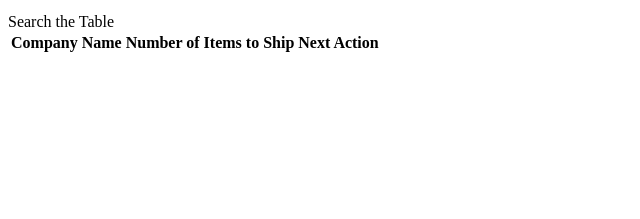
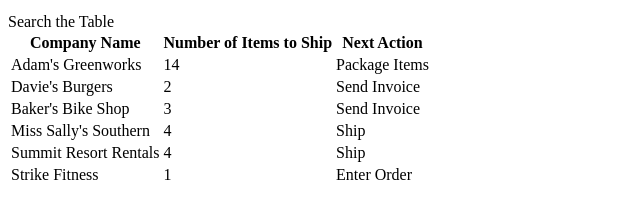
Before and after one commit to kendallawills/Codecademy-Ship-To-It, a plain HTML site: page index.html in a window 1280 px wide. Shown: the part 97-316 px from the top of the page, without its empty margins (0-640 px from the left). Drawn offline with Linux system fonts and the light colour scheme.

Commit message:
Add Table Body

```diff
--- a/index.html
+++ b/index.html
@@ -27,7 +27,36 @@
                 </tr>
             </thead>
             <tbody>
-
+                <tr>
+                    <td>Adam's Greenworks</td>
+                    <td>14</td>
+                    <td>Package Items</td>
+                </tr>
+                <tr>
+                    <td>Davie's Burgers</td>
+                    <td>2</td>
+                    <td>Send Invoice</td>
+                </tr>
+                <tr>
+                    <td>Baker's Bike Shop</td>
+                    <td>3</td>
+                    <td>Send Invoice</td>
+                </tr>
+                <tr>
+                    <td>Miss Sally's Southern</td>
+                    <td>4</td>
+                    <td>Ship</td>
+                </tr>
+                <tr>
+                    <td>Summit Resort Rentals</td>
+                    <td>4</td>
+                    <td>Ship</td>
+                </tr>
+                <tr>
+                    <td>Strike Fitness</td>
+                    <td>1</td>
+                    <td>Enter Order</td>
+                </tr>
             </tbody>
           </table>
 
```
